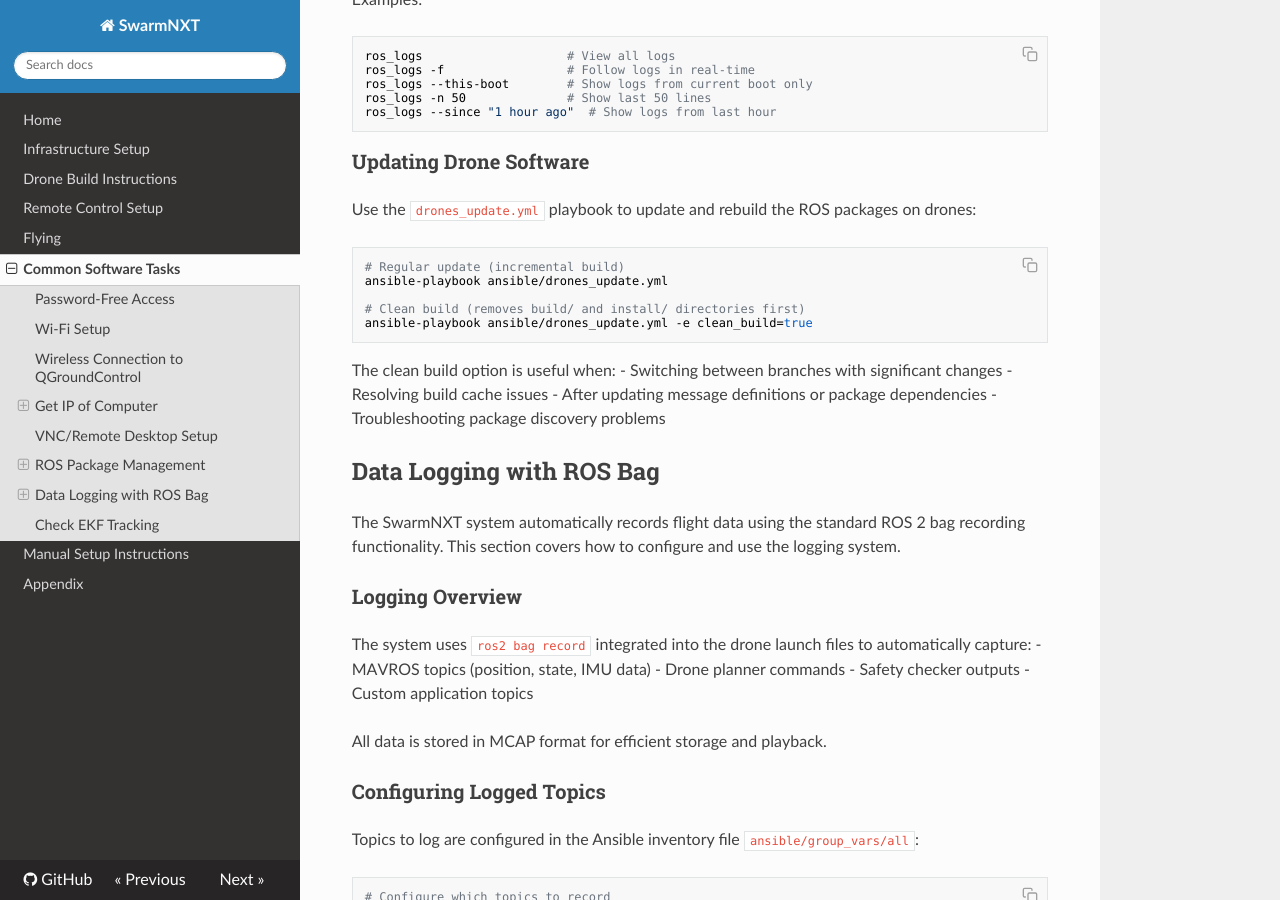
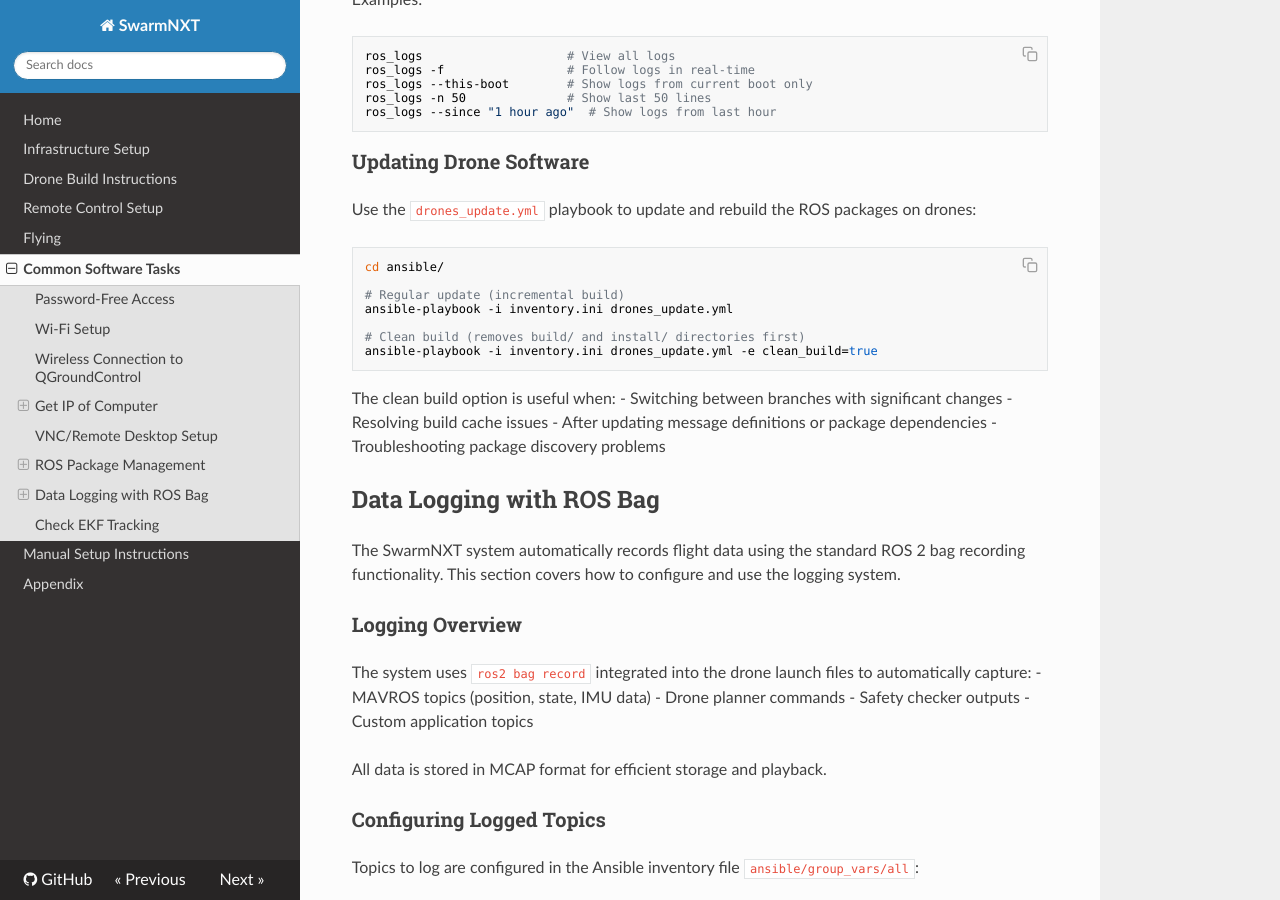
Before and after one commit to lis-epfl/swarm-nxt, an MkDocs documentation site: the page built from docs/software-common-tasks.md, in a window 1280 px wide and 900 px high, scrolled down 2800 px. Built offline with MkDocs 1.6.1, drawn with Linux system fonts in a browser that asks for light colours; nearby versions of some CDN libraries.

Commit message:
improve ansible update docs

````diff
--- a/docs/software-common-tasks.md
+++ b/docs/software-common-tasks.md
@@ -103,11 +103,13 @@
 Use the `drones_update.yml` playbook to update and rebuild the ROS packages on drones:
 
 ```bash
+cd ansible/
+
 # Regular update (incremental build)
-ansible-playbook ansible/drones_update.yml
+ansible-playbook -i inventory.ini drones_update.yml
 
 # Clean build (removes build/ and install/ directories first)
-ansible-playbook ansible/drones_update.yml -e clean_build=true
+ansible-playbook -i inventory.ini drones_update.yml -e clean_build=true
 ```
 
 The clean build option is useful when:
````
